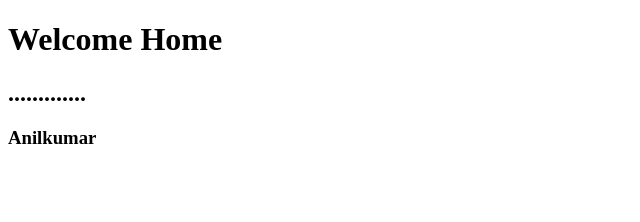
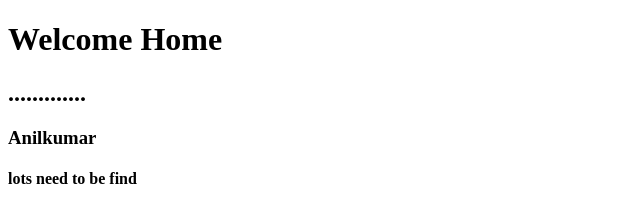
Before and after one commit to Anilkaram/newtryingweb, a plain HTML site: page index.html in a window 1280 px wide. Shown: the whole page, without its empty margins (0-640 px from the left). Drawn offline with Linux system fonts and the light colour scheme.

Commit message:
lots beenn done

```diff
--- a/index.html
+++ b/index.html
@@ -9,5 +9,6 @@
     <H1>Welcome Home</H1>
     <h2>.............</h2>
     <h3>Anilkumar</h3>
+    <h4>lots need to be find</h4>
 </body>
 </html>
```
